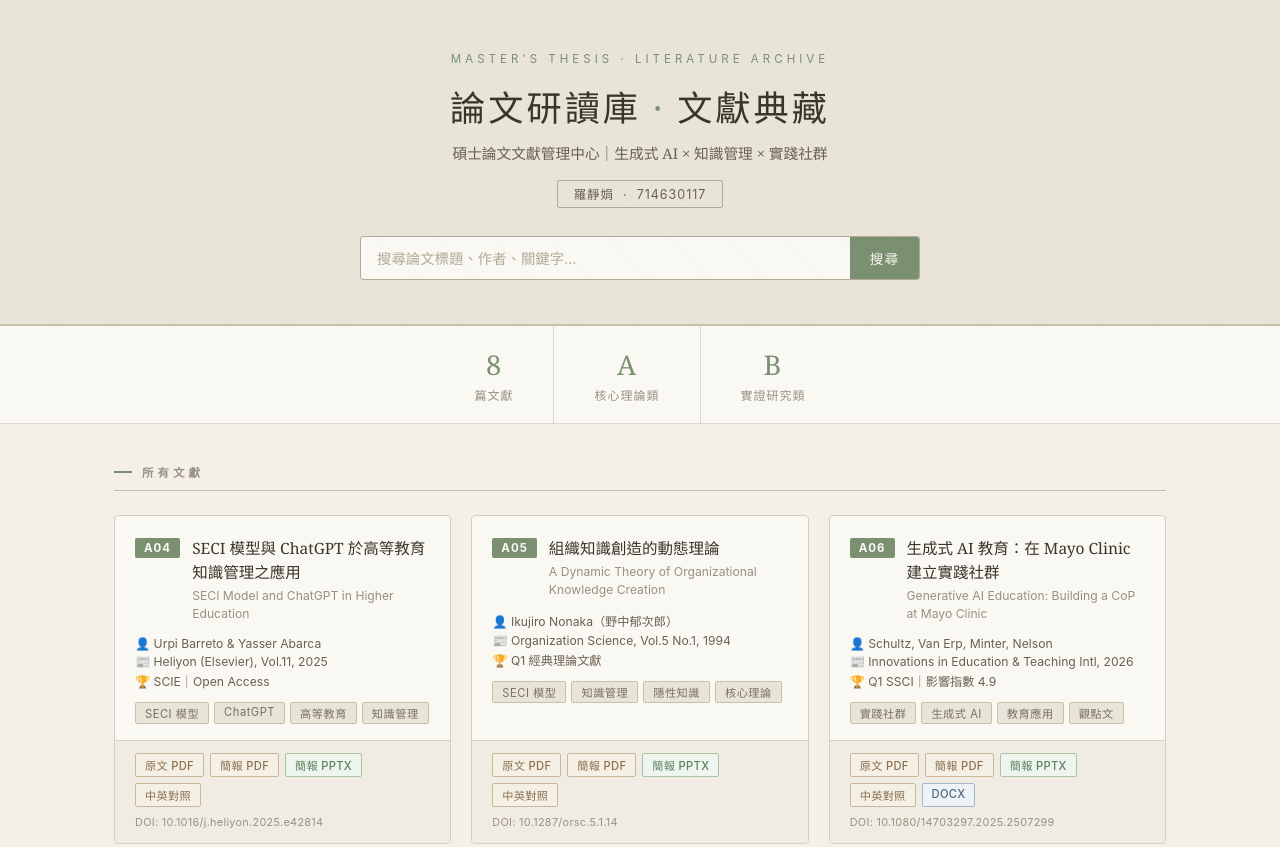
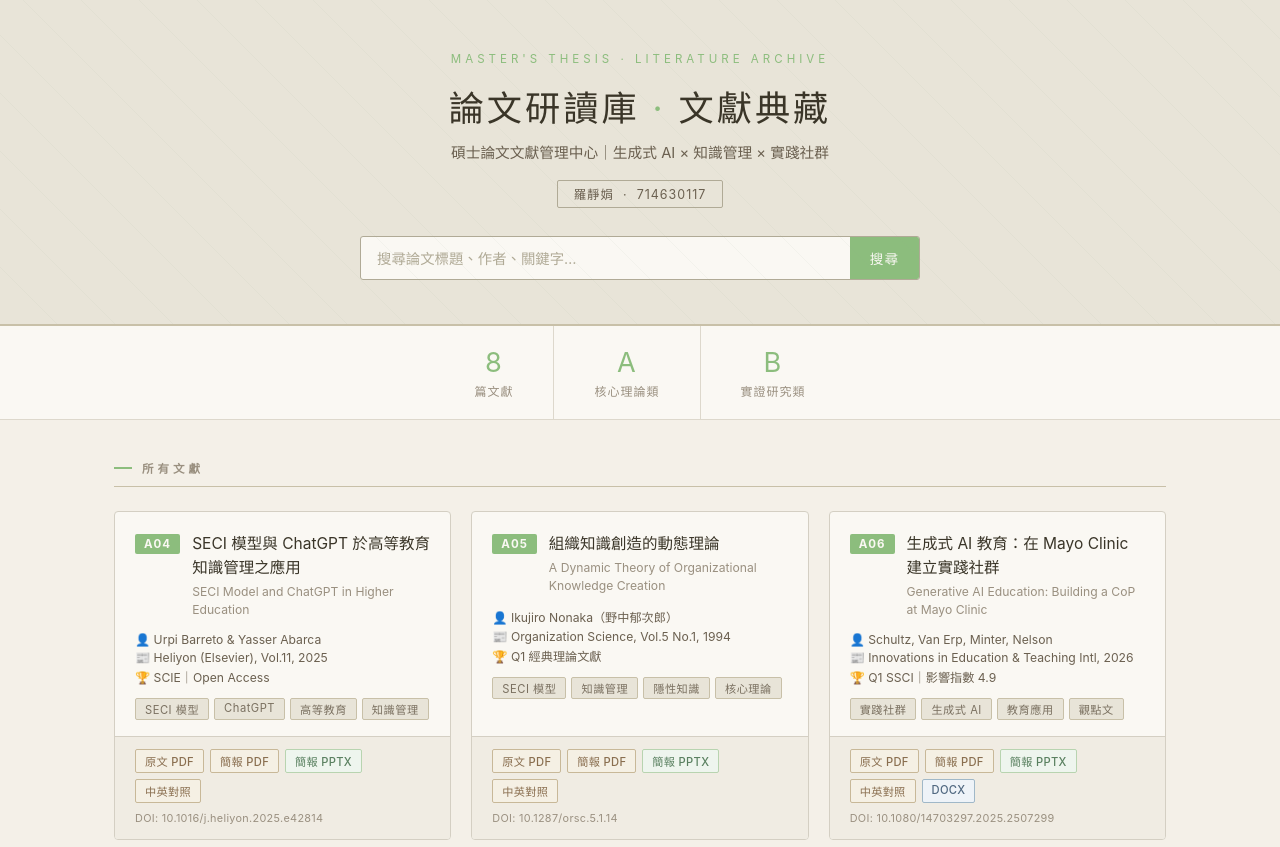
Before and after one commit to tarshar4242/thesis-library, a plain HTML site: page index.html in a window 1280 px wide. Shown: the top 847 px of the page. Drawn offline with Linux system fonts and the light colour scheme.

Commit message:
調淡綠色、統一繁中字型為 PingFang TC

```diff
--- a/index.html
+++ b/index.html
@@ -6,7 +6,7 @@
 <title>論文研讀庫 | 羅靜娟 714630117</title>
 <style>
   * { box-sizing: border-box; margin: 0; padding: 0; }
-  body { font-family: "Georgia", "Noto Serif TC", serif; background: #f4f0e8; color: #3a3528; min-height: 100vh; }
+  body { font-family: "PingFang TC", "Noto Sans TC", -apple-system, BlinkMacSystemFont, sans-serif; background: #f4f0e8; color: #3a3528; min-height: 100vh; }
 
   /* ── Header ── */
   header {
@@ -28,14 +28,14 @@
   }
   .header-eyebrow {
     font-family: -apple-system, "Noto Sans TC", sans-serif;
-    font-size: 0.72rem; letter-spacing: 4px; color: #7a9070;
+    font-size: 0.72rem; letter-spacing: 4px; color: #8cbd7d;
     text-transform: uppercase; margin-bottom: 14px;
   }
   header h1 {
     font-size: 2.2rem; font-weight: normal; letter-spacing: 3px;
     color: #3a3528; margin-bottom: 10px;
   }
-  header h1 span { color: #7a9070; }
+  header h1 span { color: #8cbd7d; }
   header p { font-size: 0.92rem; color: #6b6050; line-height: 1.7; }
   .badge {
     display: inline-block; margin-top: 14px;
@@ -52,13 +52,13 @@
   }
   .search-bar input::placeholder { color: #b0aa96; }
   .search-bar button {
-    padding: 11px 20px; background: #7a9070; color: #faf8f3;
+    padding: 11px 20px; background: #8cbd7d; color: #faf8f3;
     border: none; cursor: pointer;
     font-family: -apple-system, sans-serif; font-size: 0.85rem;
     letter-spacing: 1px;
     transition: background 0.2s;
   }
-  .search-bar button:hover { background: #6a8060; }
+  .search-bar button:hover { background: #74a86a; }
 
   /* ── Stats ── */
   .stats {
@@ -70,7 +70,7 @@
     border-right: 1px solid #ddd8cc;
   }
   .stat:last-child { border-right: none; }
-  .stat .num { font-size: 1.7rem; font-weight: normal; color: #7a9070; letter-spacing: 1px; }
+  .stat .num { font-size: 1.7rem; font-weight: normal; color: #8cbd7d; letter-spacing: 1px; }
   .stat .label { font-family: -apple-system, sans-serif; font-size: 0.75rem; color: #9a9080; margin-top: 3px; letter-spacing: 1px; }
 
   /* ── Main ── */
@@ -84,7 +84,7 @@
     border-bottom: 1.5px solid #c8c0a8;
     display: flex; align-items: center; gap: 10px;
   }
-  .section-title::before { content: ''; display: inline-block; width: 18px; height: 2px; background: #7a9070; }
+  .section-title::before { content: ''; display: inline-block; width: 18px; height: 2px; background: #8cbd7d; }
 
   .card-grid {
     display: grid;
@@ -104,7 +104,7 @@
     overflow: hidden;
   }
   .card:hover {
-    border-color: #7a9070;
+    border-color: #8cbd7d;
     box-shadow: 0 6px 24px rgba(122,144,112,0.15);
     transform: translateY(-2px);
   }
@@ -118,8 +118,8 @@
 
   .card-header { display: flex; align-items: flex-start; gap: 12px; margin-bottom: 12px; }
   .card-id {
-    font-family: -apple-system, monospace;
-    background: #7a9070; color: #faf8f3;
+    font-family: "PingFang TC", -apple-system, sans-serif;
+    background: #8cbd7d; color: #faf8f3;
     font-size: 0.72rem; font-weight: 700;
     padding: 3px 9px; border-radius: 2px;
     white-space: nowrap; flex-shrink: 0; letter-spacing: 1px;
@@ -153,12 +153,12 @@
     transition: background 0.15s, color 0.15s;
   }
   .file-btn.pdf   { background: #f5f0e4; color: #8a6f50; border-color: #c8b898; }
-  .file-btn.pptx  { background: #eef5ee; color: #5a8060; border-color: #a8c4a0; }
+  .file-btn.pptx  { background: #eef5ee; color: #5a8060; border-color: #b8d4b0; }
   .file-btn.docx  { background: #eef3f8; color: #506880; border-color: #a0b8c8; }
   .file-btn:hover { filter: brightness(0.93); }
 
   .doi-link {
-    font-family: -apple-system, monospace;
+    font-family: "PingFang TC", -apple-system, sans-serif;
     font-size: 0.68rem; color: #9a9080; letter-spacing: 0.3px;
   }
 
@@ -170,7 +170,7 @@
     border-top: 1px solid #d4cfc3; margin-top: 8px;
     letter-spacing: 1px;
   }
-  footer a { color: #7a9070; text-decoration: none; }
+  footer a { color: #8cbd7d; text-decoration: none; }
   footer a:hover { text-decoration: underline; }
 </style>
 </head>
```
